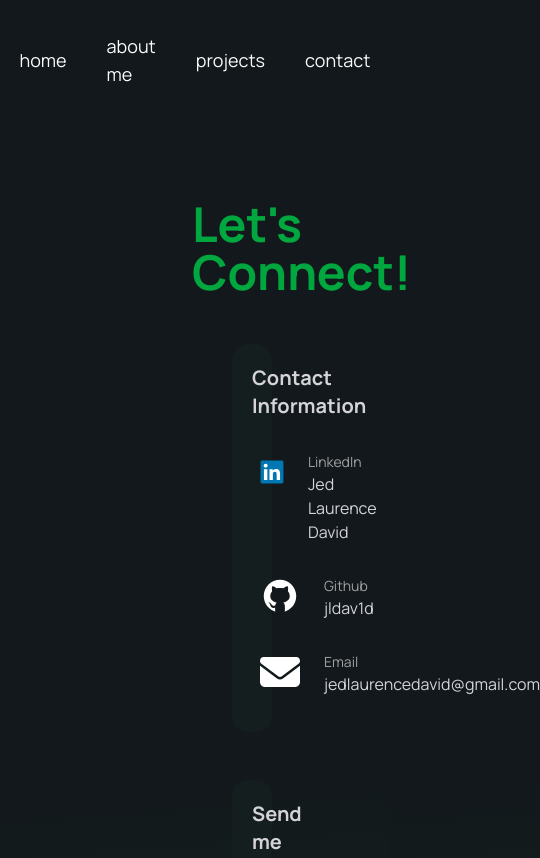
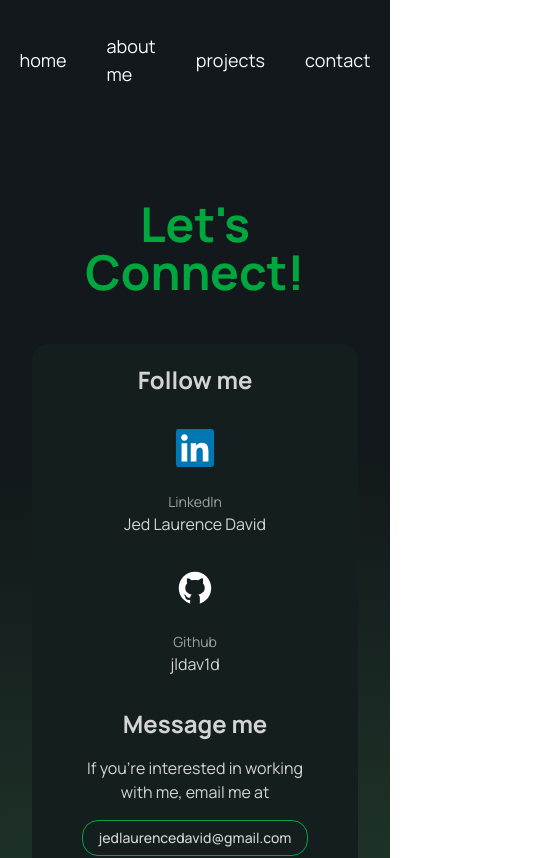
Before and after one commit to jldavid-strat/jldavid-mini-project-1, a Next.js app: page /contact in a window 390 px wide. Shown: the top 858 px of the page, 540 px wide, since content can reach past the window. Built offline with nearby package versions, Linux system fonts and the light colour scheme.

Commit message:
made contact page responsive

```diff
--- a/app/about/page.jsx
+++ b/app/about/page.jsx
@@ -106,10 +106,10 @@ const Page = () => {
                     <ProfileCard />
                     <div className="flex w-full lg:w-2/3 flex-col gap-6">
                         <Tabs defaultValue="skills">
-                            <TabsList className={"w-full flex flex-1"}>
-                                <TabsTrigger className={"text-xs lg:text-xl p-1"} value="skills">Technical Skills</TabsTrigger>
-                                <TabsTrigger className={"text-xs lg:text-xl p-1"} value="experience">Experience</TabsTrigger>
-                                <TabsTrigger className={"text-xs lg:text-xl p-1"} value="certificates">Certificates</TabsTrigger>
+                            <TabsList className={"w-full flex flex-1 text-xs lg:text-lg"}>
+                                <TabsTrigger className={"p-1"} value="skills">Technical Skills</TabsTrigger>
+                                <TabsTrigger className={"p-1"} value="experience">Experience</TabsTrigger>
+                                <TabsTrigger className={"p-1"} value="certificates">Certificates</TabsTrigger>
                             </TabsList>
                             <TabsContent value="skills">
                                 <div className="bg-card-foreground w-full h-auto p-4 text-muted-foreground">
@@ -194,8 +194,8 @@ const Page = () => {
                                         alt="ISC2 CC Certificate Image"
                                         provider="ISC2"
                                         date_issued="Apr 2023"
-                                        title="ISC2 Candidate"
-                                        description="(Passed, but did not pay for the certificate) An entry-level certification covering cybersecurity fundamentals, threat management, risk mitigation, incident response, and security principles, ideal for beginners seeking foundational knowledge and a globally recognized credential."
+                                        title="Certified in Cybersecurity Passer"
+                                        description="Provisionally passed an entry-level certification covering cybersecurity fundamentals, threat management, risk mitigation, incident response, and security principles, ideal for beginners seeking foundational knowledge and a globally recognized credential."
                                         link_to="/"
                                     />
                                 </div>
--- a/app/contact/page.jsx
+++ b/app/contact/page.jsx
@@ -4,12 +4,13 @@ import { Input } from "@/lib/components/ui/inputs/input";
 import { Label } from "@/lib/components/ui/labels/label";
 import { Textarea } from "@/lib/components/ui/textareas/textareas";
 import { Button } from "@/lib/components/ui/buttons/button";
+import { ButtonLink } from "@/lib/components/ui/buttons/button-link";
 import Image from "next/image";
 
 const SocialInfoDiv = ({src, alt, name, detail, link_to}) => {
     return (
         <div className="flex my-2 px-2 rounded-xl hover:bg-black ">
-            <div className="flex flex-row gap-6 my-2">
+            <div className="flex flex-col w-full justify-center items-center gap-6 my-2">
                 <div className="w-10 h-10 relative">
                     <Image
                         fill
@@ -19,7 +20,7 @@ const SocialInfoDiv = ({src, alt, name, detail, link_to}) => {
                     />
                 </div>
                 <div>
-                    <p className="text-muted text-sm">{name}</p>
+                    <p className="text-muted text-sm text-center">{name}</p>
                     <a href={link_to}>
                         <p>{detail}</p>
                     </a>
@@ -32,11 +33,11 @@ const SocialInfoDiv = ({src, alt, name, detail, link_to}) => {
 const Page = () => {
     return (
         <>
-            <div className="px-40 mt-10 mb-8">
+            <div className="mt-10 mb-8">
                 <PageTitle title="Let's Connect!"/>
-                <div className="grid grid-cols-1 md:grid-cols-2 gap-12 items-center text-muted-foreground px-10 mt-12">
-                    <div className="bg-card-foreground p-5 rounded-2xl round shadow-md transition-all duration-300 hover:shadow-[0_0_8px_2px_rgba(156,205,113,0.25)]">
-                        <h3 className="text-xl font-bold mb-4">Contact Information</h3>
+                <div className="flex justify-center items-center text-muted-foreground mt-12">
+                    <div className="max-w-[500px] h-auto text-center bg-card-foreground p-5 rounded-2xl round shadow-md transition-all duration-300 hover:shadow-[0_0_8px_2px_rgba(156,205,113,0.25)]">
+                        <h3 className="text-2xl font-bold mb-4 text-center">Follow me</h3>
                         <div className="w-full flex flex-col">
 
                             <SocialInfoDiv
@@ -53,17 +54,14 @@ const Page = () => {
                                 link_to="https://www.github.com/jldav1d/"
                                 alt="Github Profile"
                             />
-                            <SocialInfoDiv
-                                src="/assets/icons/social/envelope_icon.svg"
-                                name="Email"
-                                detail="jedlaurencedavid@gmail.com"
-                                link_to="mailto:jedlaurencedavid@gmail.com"
-                                alt="Email Icon"
-                            />
-
+                        </div>
+                        <div className="mt-4 px-6">
+                            <h3 className="text-2xl font-bold mb-4">Message me</h3>
+                            <p className="my-4">If you're interested in working with me, email me at</p>
+                            <ButtonLink className="rounded-2xl hover:shadow-[0_0_8px_2px_rgba(156,205,113,0.25)]" to="mailto:jedlaurencedavid@gmail.com" name="jedlaurencedavid@gmail.com"/>
                         </div>
                     </div>
-                    <div className="bg-card-foreground p-5 rounded-2xl round shadow-md transition-all duration-300 hover:shadow-[0_0_8px_2px_rgba(156,205,113,0.25)]">
+                    {/* <div className="bg-card-foreground p-5 rounded-2xl round shadow-md transition-all duration-300 hover:shadow-[0_0_8px_2px_rgba(156,205,113,0.25)]">
                         <h3 className="text-xl font-bold mb-4">Send me a message</h3>
                         <form method="post" action="">
                             <div className="my-4">
@@ -80,8 +78,8 @@ const Page = () => {
                             </div>
                         </form>
                         <div className="mt-8 px-30"><Button variant="outline" className="w-full"> Send </Button></div>
-                    </div>
-                    </div>
+                    </div> */}
+                </div>
             </div>
         </>
     )
--- a/app/layout.jsx
+++ b/app/layout.jsx
@@ -32,7 +32,7 @@ export default function RootLayout({ children }) {
         <Navbar/>
         {/* this h1 is shared on every children page */}
         {/* <h1 className="text-3xl">ROOT</h1> */}
-        <main className="flex flex-auto flex-col px-8 md:px-12 py-6 ">{children}</main>
+        <main className="flex flex-auto flex-col px-8 md:px-12 py-6">{children}</main>
       </body>
     </html>
   );
--- a/app/page.jsx
+++ b/app/page.jsx
@@ -4,7 +4,7 @@ import Image from "next/image"
 export default function Home() {
   return (
     <>
-    <div className="flex flex-col md:flex-row md:justify-center lg:mx-40 xl:mx-50 items-center gap-10">
+    <div className="flex flex-col mt-20 md:flex-row md:justify-center lg:mx-40 xl:mx-50 gap-10">
         <div className="flex flex-col items-start gap-4 font-manrope text-white h-full max-w-[500px]">
           <h1 >
             <span className="text-2xl md:text-4xl pb-2 block">Hi, I'm</span>
--- a/app/projects/[slug]/page.jsx
+++ b/app/projects/[slug]/page.jsx
@@ -25,19 +25,19 @@ export default async function ProjectDetailPage({ params }) {
     console.log(carouselImgs)
 
     return (
-    <div className="px-40 mt-10 mb-8">
+    <div className="mt-10 mb-8">
         <PageTitle title={project.title}/>
         {/* skills */}
         <div className="flex flex-col gap-2">
             <div className="flex flex-col gap-2">
-                <div className="flex gap-2 justify-center items-center">
+                <div className="flex flex-wrap gap-2 justify-center items-center">
                     {
                         project.skills.map((name, index) =>(
                             <Badge key={index} className="text-md">{name}</Badge>
                         ))
                     }
                 </div>
-                <div className="flex gap-2 justify-center items-center">
+                <div className="flex flex-wrap gap-2 justify-center items-center">
                     {
                         project.tags.map((name, index) =>(
                             <Badge key={index} variant="tags" className="text-sm">{name}</Badge>
@@ -60,11 +60,11 @@ export default async function ProjectDetailPage({ params }) {
                             </CarouselItem>
                         ))}
                     </CarouselContent>
-                    <CarouselPrevious variant="default"/>
-                    <CarouselNext variant="default" />
+                    <CarouselPrevious className="invisible md:visible" variant="default"/>
+                    <CarouselNext className="invisible md:visible" variant="default" />
                 </Carousel>
             </div>
-            <div className="px-40 mt-4 text-muted-foreground">
+            <div className="lg:px-60 mt-4 text-muted-foreground">
                 <div className="flex justify-center text-2xl font bold mb-4">
                     <p className="border border-green-400  rounded-xl p-2">Role: {project.role}</p>
                 </div>
--- a/app/projects/page.jsx
+++ b/app/projects/page.jsx
@@ -8,7 +8,7 @@ import { projectDetail } from "@/app/shared/projectDetails"
 const Page = () => {
     return (
         <>
-            <div className="px-40 mt-4 mb-8">
+            <div className="mt-4 mb-8">
                 <PageTitle
                     title="Some of my previous works"
                 />
```
Lines whose indentation alone changed are shown as unchanged.
